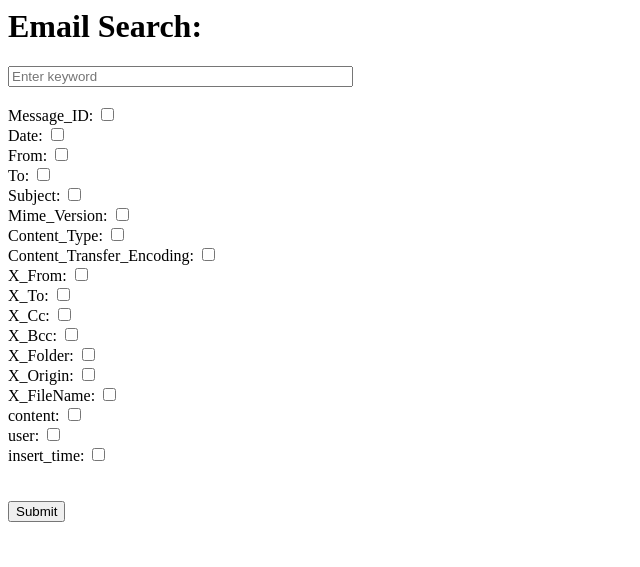
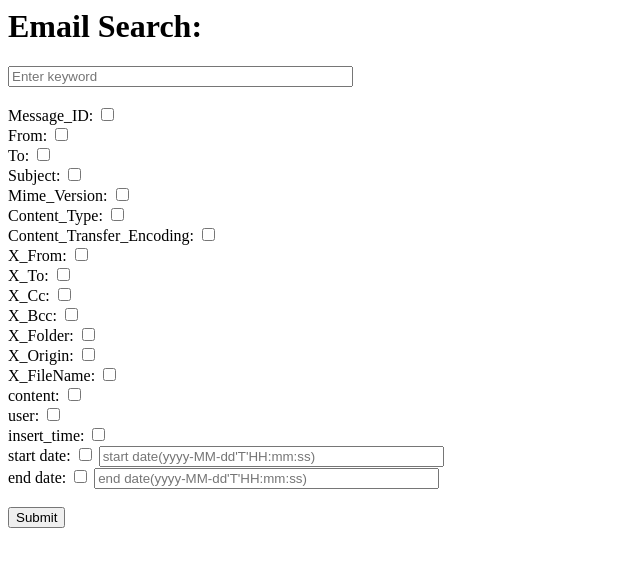
Before and after one commit to horiazegheru/sri, a Flask app: page / in a window 1280 px wide. Shown: the top 567 px of the page, without its empty margins (0-640 px from the left). Run offline with Flask 2, Linux system fonts and the light colour scheme.

Commit message:
query by date form to etc

```diff
--- a/main.py
+++ b/main.py
@@ -9,11 +9,11 @@ import re, email, json
 import requests
 import dateparser
 
-populate_elastic = False
+populate_elastic = True
 es = Elasticsearch()
 app = Flask(__name__)
 
-fields = ['Message_ID', 'Date', 'From', 'To', 'Subject', 'Mime_Version', 'Content_Type',
+fields = ['Message_ID', 'From', 'To', 'Subject', 'Mime_Version', 'Content_Type',
         'Content_Transfer_Encoding', 'X_From', 'X_To', 'X_Cc', 'X_Bcc', 'X_Folder',
         'X_Origin', 'X_FileName', 'content', 'user', 'insert_time']
 
@@ -35,22 +35,11 @@ def split_email_addresses(line):
         addrs = None
     return addrs
 
-@app.route('/', methods=['GET'])
-def index():
-    global fields
-    return render_template('home.html',thing_to_say='hello', fields=fields)
-
-@app.route('/delete', methods=['GET'])
-def delete():
-    results = es.indices.delete(index='emails', ignore=[400, 404])
-    return jsonify(results)
-
 def parseDate(date) :
 	date = date.split(',')[1]
 	date = date.split('(')[0]
 	parsedDate = dateparser.parse(date)
-	return parsedDate;
-
+	return parsedDate
 
 def build_body(data):
     global populate_elastic
@@ -100,6 +89,16 @@ def build_body(data):
 
     return body
 
+@app.route('/', methods=['GET'])
+def index():
+    global fields
+    return render_template('home.html',thing_to_say='hello', fields=fields)
+
+@app.route('/delete', methods=['GET'])
+def delete():
+    results = es.indices.delete(index='emails', ignore=[400, 404])
+    return jsonify(results)
+
 @app.route('/insert_data', methods=['POST'])
 def insert_data():
     data = request.json
@@ -107,35 +106,6 @@ def insert_data():
     result = es.index(index='emails', doc_type='email', id=body['Message_ID'], body=body)
 
     return jsonify(result)
-
-# query by fromUser, toUser, startDate, endDate
-@app.route('/byDate', methods = ['GET'])
-def searchByDate() :
-	startDate = request.args.get('startDate')
-	endDate = request.args.get('endDate')
-	if endDate is None:
-		endDate = datetime.now()
-		endDate = endDate.strftime('%Y-%m-%dT%H:%M:%S')
-
-
-	print (startDate)
-	print (endDate)
-	body = {
-		"query" : {
-			"range" : {
-				"ParsedDate": {
-					"gte" : startDate,
-					"lt" : endDate,
-					"format" : "yyyy-MM-dd'T'HH:mm:ss"
-
-				}
-			}
-		}
-
-	}
-	res = es.search(index="emails", doc_type="email", body = body)
-	return jsonify(res['hits']['hits'])
-
 
 @app.route('/search', methods=['POST'])
 def search():
@@ -159,10 +129,21 @@ def search_fields():
     keyword = request.form['searchbar']
     print(keyword)
 
-    local_fields = [key for key in request.form.keys() if request.form[key] == 'on']
-    print(local_fields)
+    local_fields = [key for key in fields if key in request.form.keys() and request.form[key] == 'on']
+    local_dates = [request.form[key+'Text'] if key in request.form.keys() and request.form[key] == 'on' else None for key in ['startDate', 'endDate']]
 
-    if fields == []:
+    start_date = local_dates[0]
+    end_date = local_dates[1]
+
+    if start_date is None:
+        start_date = datetime.utcfromtimestamp(0)
+        start_date = start_date.strftime('%Y-%m-%dT%H:%M:%S')
+
+    if end_date is None:
+        end_date = datetime.now()
+        end_date = end_date.strftime('%Y-%m-%dT%H:%M:%S')
+
+    if local_fields == []:
         body = {
             "query": {
                 "match_all" : {}
@@ -171,12 +152,28 @@ def search_fields():
     else:
         body = {
             "query": {
-                "multi_match": {
-                    "query": keyword,
-                    "fields": local_fields
+                "bool": {
+                    "filter": [{
+                        "multi_match": {
+                            "query": keyword,
+                            "fields": local_fields
+                        }
+                    },
+                    {
+                        "range": {
+                            "ParsedDate": {
+                                "gte": start_date,
+                                "lte": end_date,
+                                "format": 'yyyy-MM-dd\'T\'HH:mm:ss'
+                            }
+                        }
+                    }]
                 }
             }
         }
+
+    print(body)
+
 
     res = es.search(index="emails", doc_type="email", body=body)
 
--- a/templates/home.html
+++ b/templates/home.html
@@ -10,6 +10,11 @@
         {% for field in fields %}
             {{ field }}: <b><input type="checkbox" name="{{field}}"/></b><br/>
         {% endfor %}
+        start date: <b><input type="checkbox" name="startDate"/></b>
+        <input type="text" id="startDateText" size="40" placeholder="start date(yyyy-MM-dd'T'HH:mm:ss)" name="startDateText">
+        <br/>
+        end date: <b><input type="checkbox" name="endDate"/></b>
+        <input type="text" id="endDateText" size="40" placeholder="end date(yyyy-MM-dd'T'HH:mm:ss)" name="endDateText">
         <br/>
         <br/>
         <input type="submit" value="Submit"/>
```
